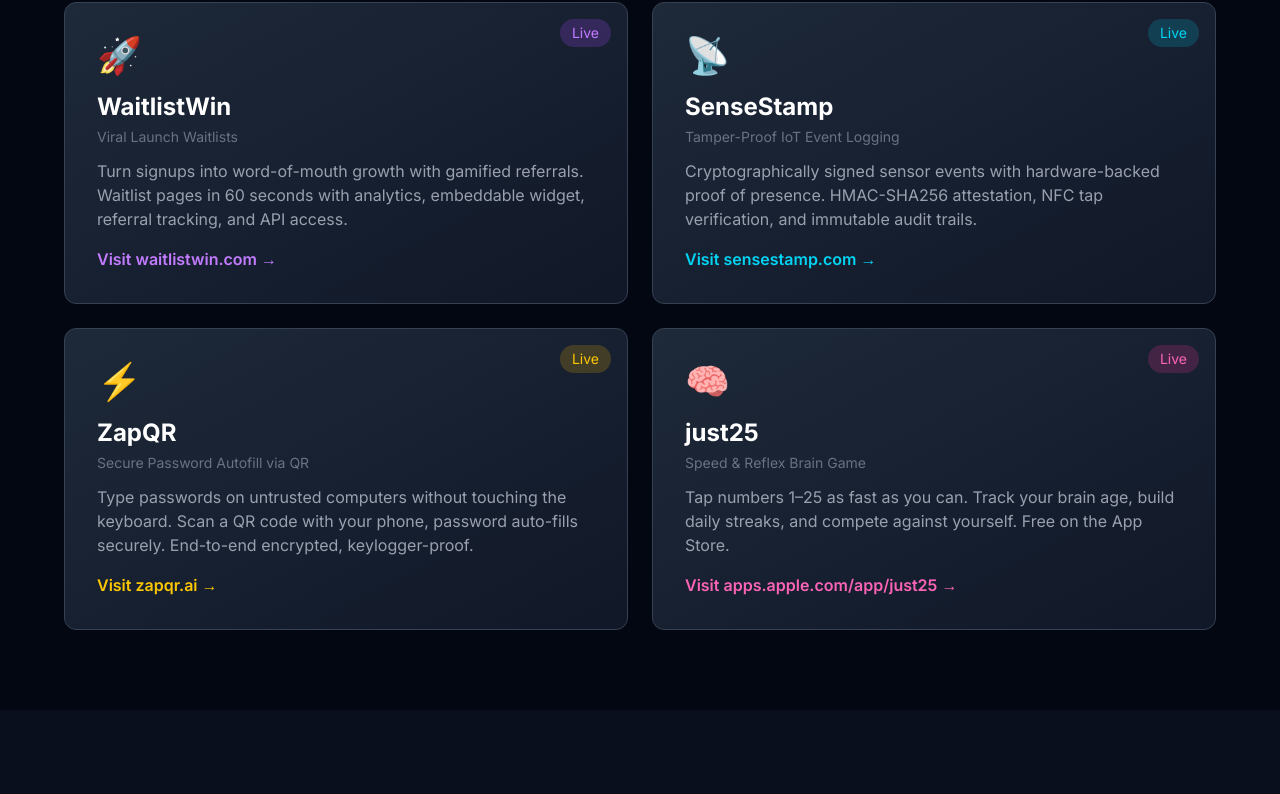
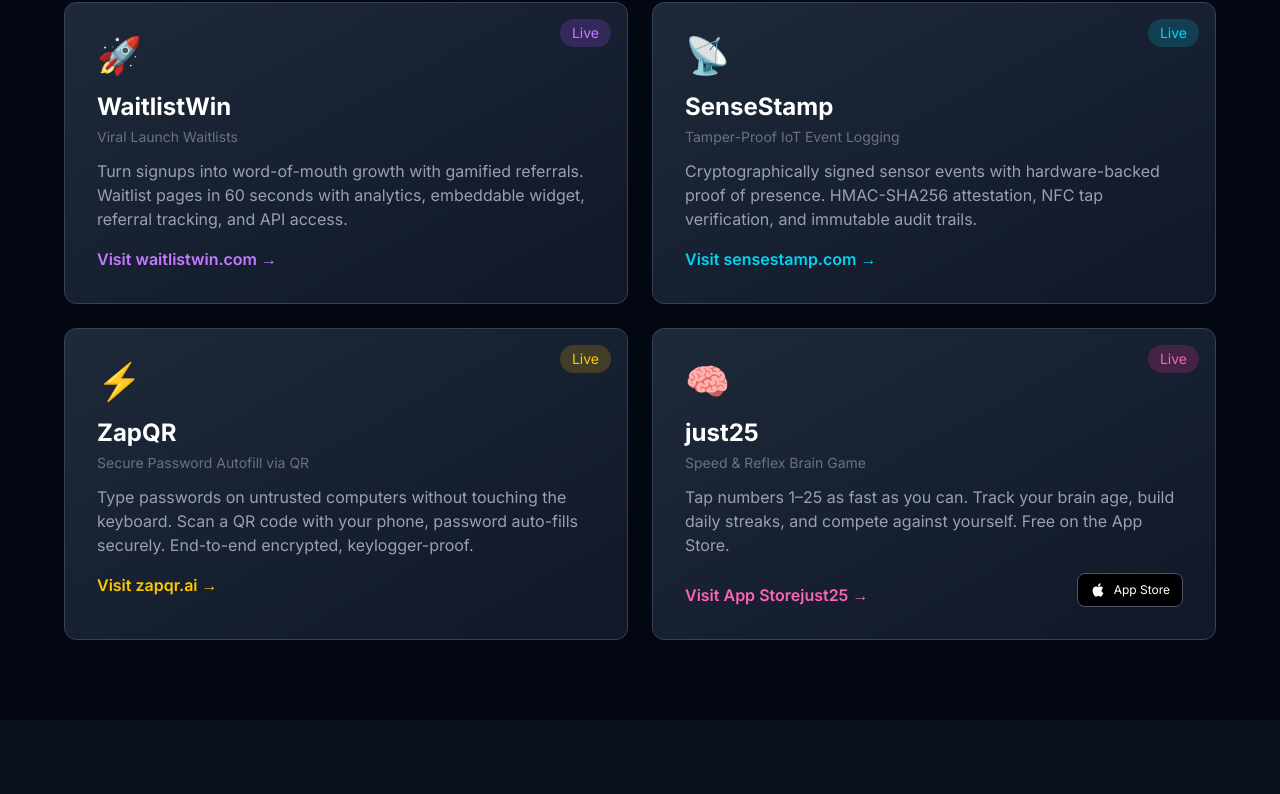
Before and after one commit to dasecure/dasecure-website, a Next.js app: page / in a window 1280 px wide. Shown: the part 1612-2406 px from the top of the page. Built offline with nearby package versions, Linux system fonts and the light colour scheme.

Commit message:
Add App Store button to just25 card

```diff
--- a/src/app/page.tsx
+++ b/src/app/page.tsx
@@ -280,11 +280,21 @@
                 <h3 className="text-2xl font-bold mb-1">{product.name}</h3>
                 <p className="text-sm text-gray-500 mb-3">{product.tagline}</p>
                 <p className="text-gray-400 mb-4">{product.description}</p>
-                <span
-                  className={`${product.colorClasses.link} font-semibold transition`}
-                >
-                  Visit {product.url.replace("https://", "")} →
-                </span>
+                <div className="flex justify-between items-end">
+                  <span
+                    className={`${product.colorClasses.link} font-semibold transition`}
+                  >
+                    Visit {product.url.replace("https://", "").replace("apps.apple.com/app/", "App Store")} →
+                  </span>
+                  {product.name === "just25" && (
+                    <span className="bg-black text-white text-xs px-3 py-2 rounded-lg flex items-center gap-2 border border-gray-600 hover:bg-gray-900 transition">
+                      <svg className="w-4 h-4" viewBox="0 0 24 24" fill="currentColor">
+                        <path d="M18.71 19.5c-.83 1.24-1.71 2.45-3.05 2.47-1.34.03-1.77-.79-3.29-.79-1.53 0-2 .77-3.27.82-1.31.05-2.3-1.32-3.14-2.53C4.25 17 2.94 12.45 4.7 9.39c.87-1.52 2.43-2.48 4.12-2.51 1.28-.02 2.5.87 3.29.87.78 0 2.26-1.07 3.81-.91.65.03 2.47.26 3.64 1.98-.09.06-2.17 1.28-2.15 3.81.03 3.02 2.65 4.03 2.68 4.04-.03.07-.42 1.44-1.38 2.83M13 3.5c.73-.83 1.94-1.46 2.94-1.5.13 1.17-.34 2.35-1.04 3.19-.69.85-1.83 1.51-2.95 1.42-.15-1.15.41-2.35 1.05-3.11z"/>
+                      </svg>
+                      App Store
+                    </span>
+                  )}
+                </div>
               </Link>
             ))}
           </div>
```
